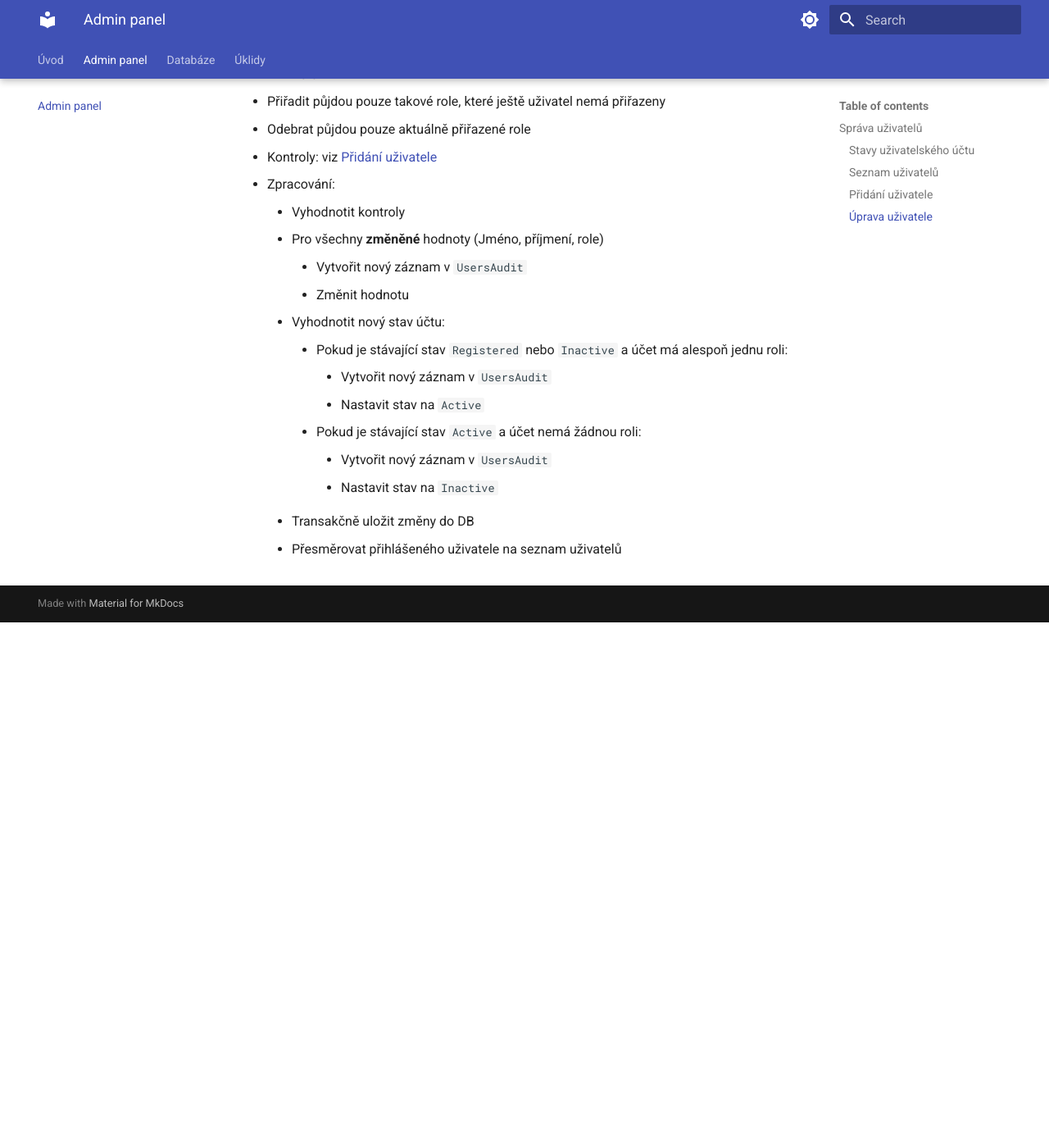
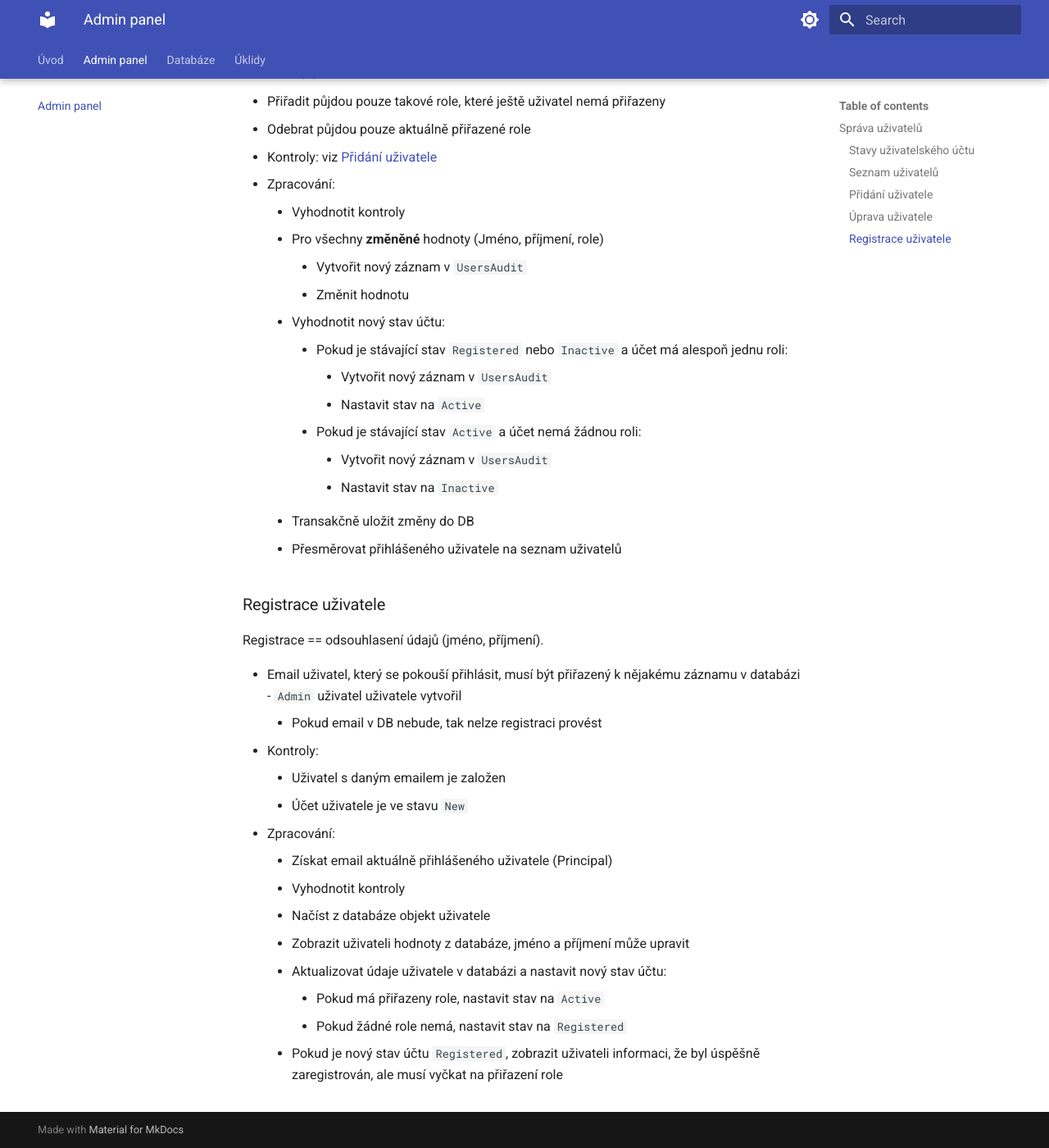
Before and after one commit to Broom-service/broom-service.docs.github.io, an MkDocs documentation site: the page built from docs/admin.md, in a window 1280 px wide and 1400 px high, scrolled down 2405 px. Shown: the whole window at 82% size. Built offline with MkDocs 1.6.1 and Material for MkDocs 9.7.7, drawn with Linux system fonts in a browser that asks for light colours; before the commit the page ends 3164 px from its top, so only the background shows below that.

Commit message:
Registrace uživatele

```diff
--- a/docs/admin.md
+++ b/docs/admin.md
@@ -89,3 +89,22 @@ Dostupné akce:
             * Nastavit stav na `Inactive`
       * Transakčně uložit změny do DB
       * Přesměrovat přihlášeného uživatele na seznam uživatelů
+
+### Registrace uživatele
+
+Registrace == odsouhlasení údajů (jméno, příjmení).
+
+* Email uživatel, který se pokouší přihlásit, musí být přiřazený k nějakému záznamu v databázi - `Admin` uživatel uživatele vytvořil
+       * Pokud email v DB nebude, tak nelze registraci provést
+* Kontroly:
+       * Uživatel s daným emailem je založen
+       * Účet uživatele je ve stavu `New`
+* Zpracování:
+       * Získat email aktuálně přihlášeného uživatele (Principal)
+       * Vyhodnotit kontroly
+       * Načíst z databáze objekt uživatele
+       * Zobrazit uživateli hodnoty z databáze, jméno a příjmení může upravit
+       * Aktualizovat údaje uživatele v databázi a nastavit nový stav účtu:
+           * Pokud má přiřazeny role, nastavit stav na `Active`
+           * Pokud žádné role nemá, nastavit stav na `Registered`
+       * Pokud je nový stav účtu `Registered`, zobrazit uživateli informaci, že byl úspěšně zaregistrován, ale musí vyčkat na přiřazení role
```
